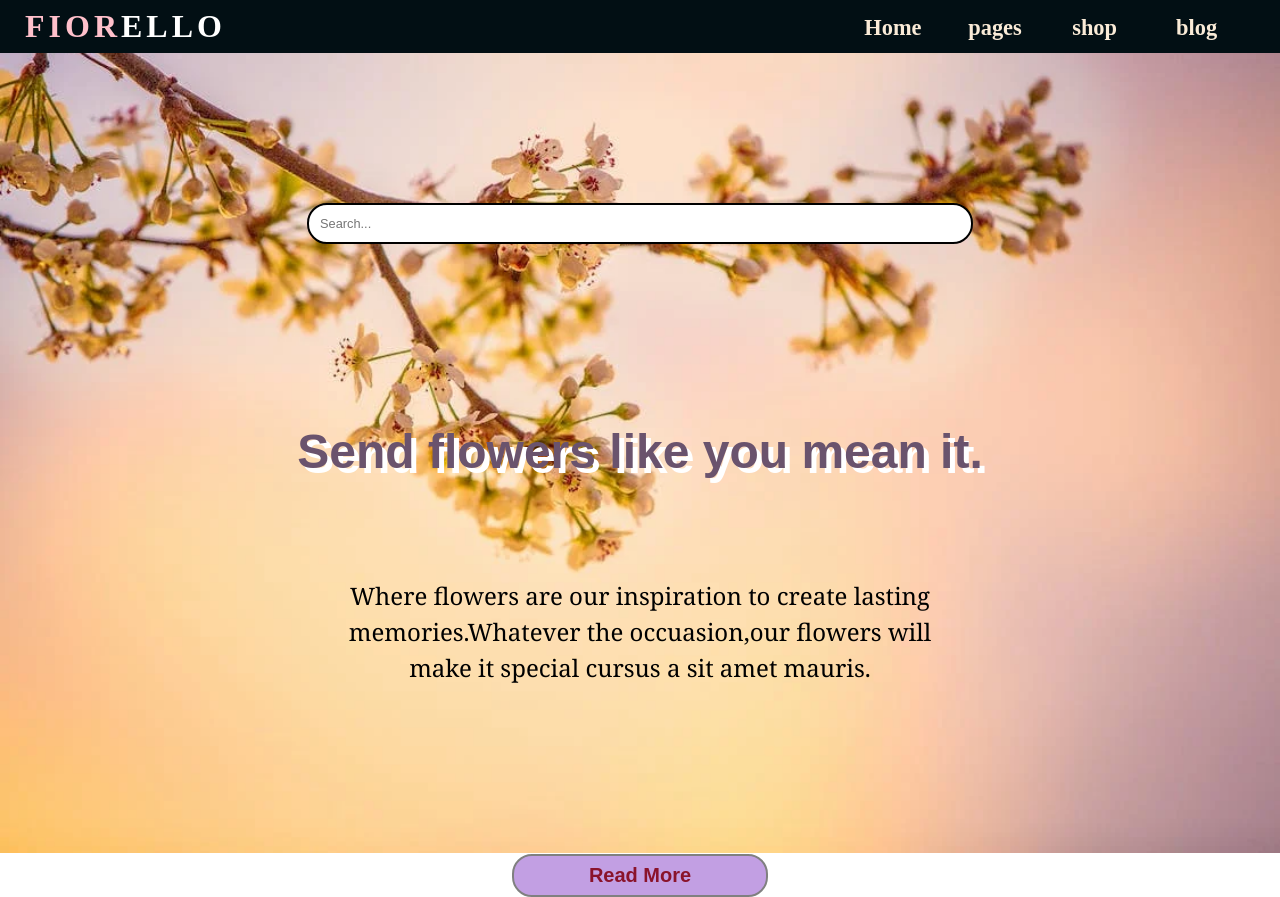
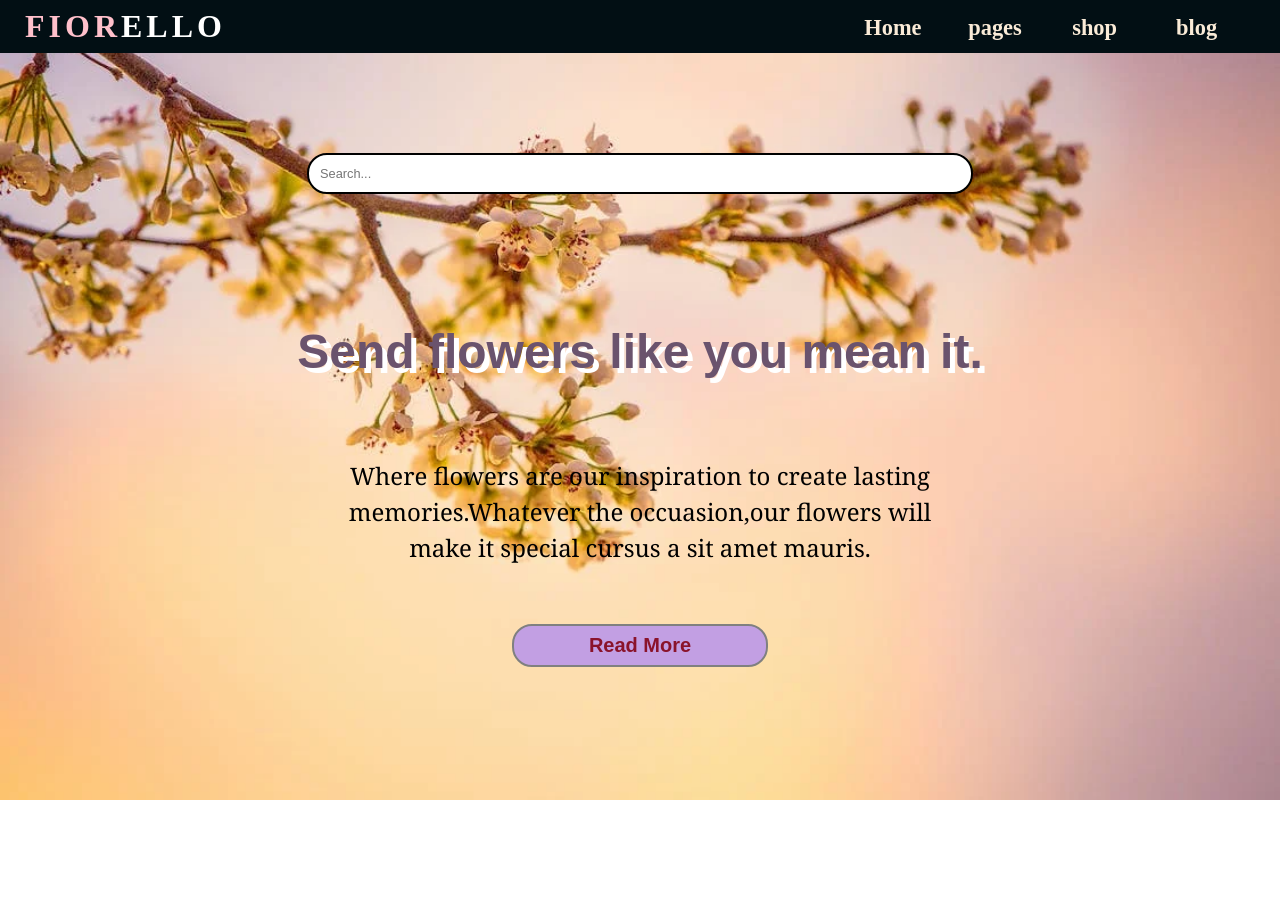
Before and after one commit to Santhameena026/Flower, a plain HTML site: page index.html in a window 1280 px wide. After the commit the page ends 800 px from the top, so only its background shows below. Drawn offline with Linux system fonts and the light colour scheme.

Commit message:
Flower file is modified

```diff
--- a/style.css
+++ b/style.css
@@ -8,10 +8,9 @@ body{
     background-image: url(flow3.webp);
     background-repeat: no-repeat;
     background-size: cover;
-    background-position: fixed;
+    background-attachment: fixed;
     height:100vh;
     width:100vw;
-
 }
 header{
     display:flex;
@@ -59,7 +58,7 @@ li a:hover{
     align-items: center;
 }
 #search{
-    margin-top: 150px;
+    margin-top: 100px;
     width:50vw;
     padding:11px;
     border-radius: 20px;
@@ -72,14 +71,14 @@ li a:hover{
     font-weight: bold;
 }
 .main h1{
-    margin-top:180px;
+    margin-top:130px;
     font-family: Arial, Helvetica, sans-serif;
     font-size: 6vmin;
     color:rgb(106, 83, 109);
     text-shadow:5px 5px white;
 }
 .main .para1{
-    margin-top:100px;
+    margin-top:80px;
     font-family:Georgia, 'Times New Roman', Times, serif;
     font-size: 3vmin;
 }
@@ -94,7 +93,7 @@ li a:hover{
     font-size: 3vmin;
  }
  button{
-    margin-top: 170px;
+    margin-top: 60px;
     border-radius: 20px;
     padding:8px;
     width:20vw;
```
